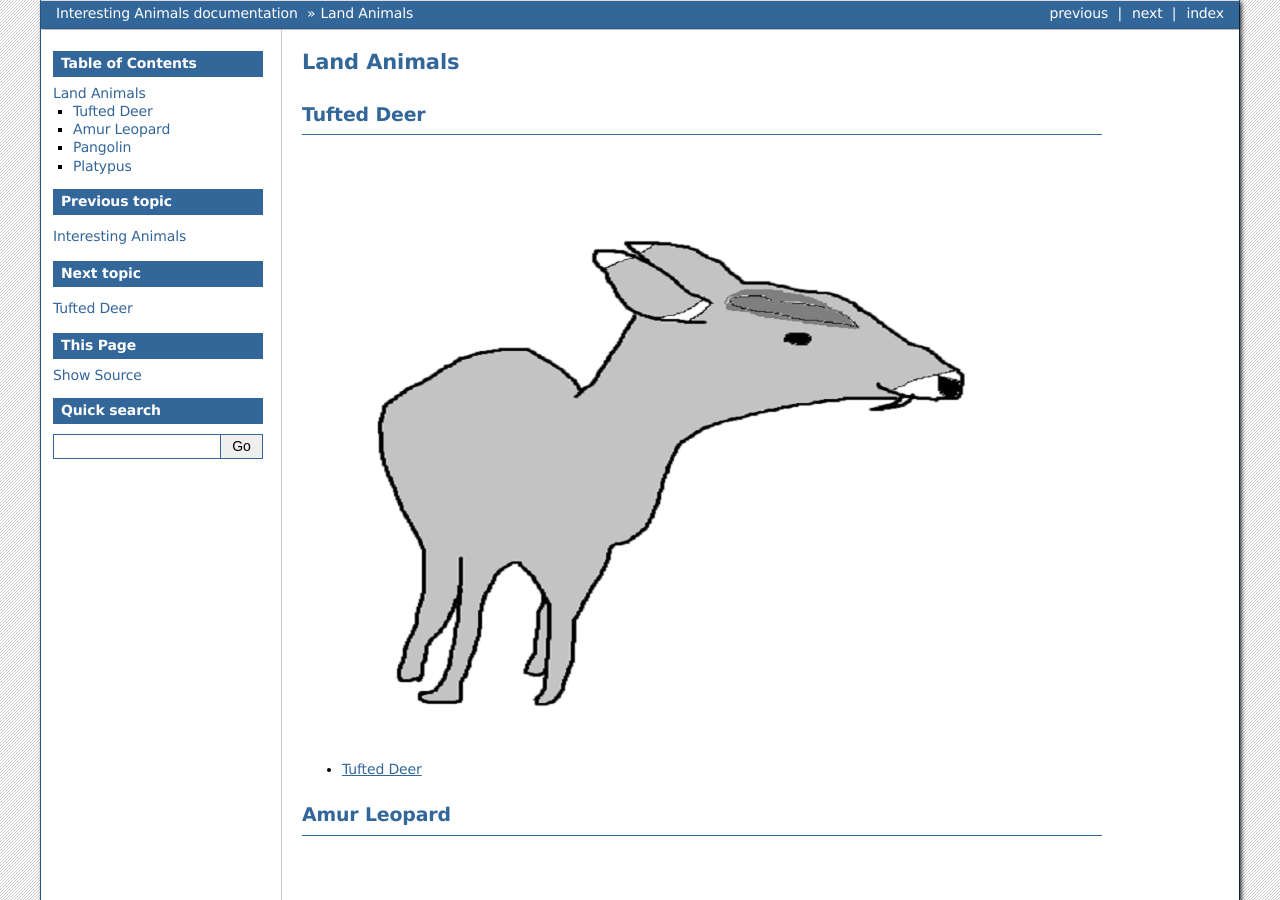
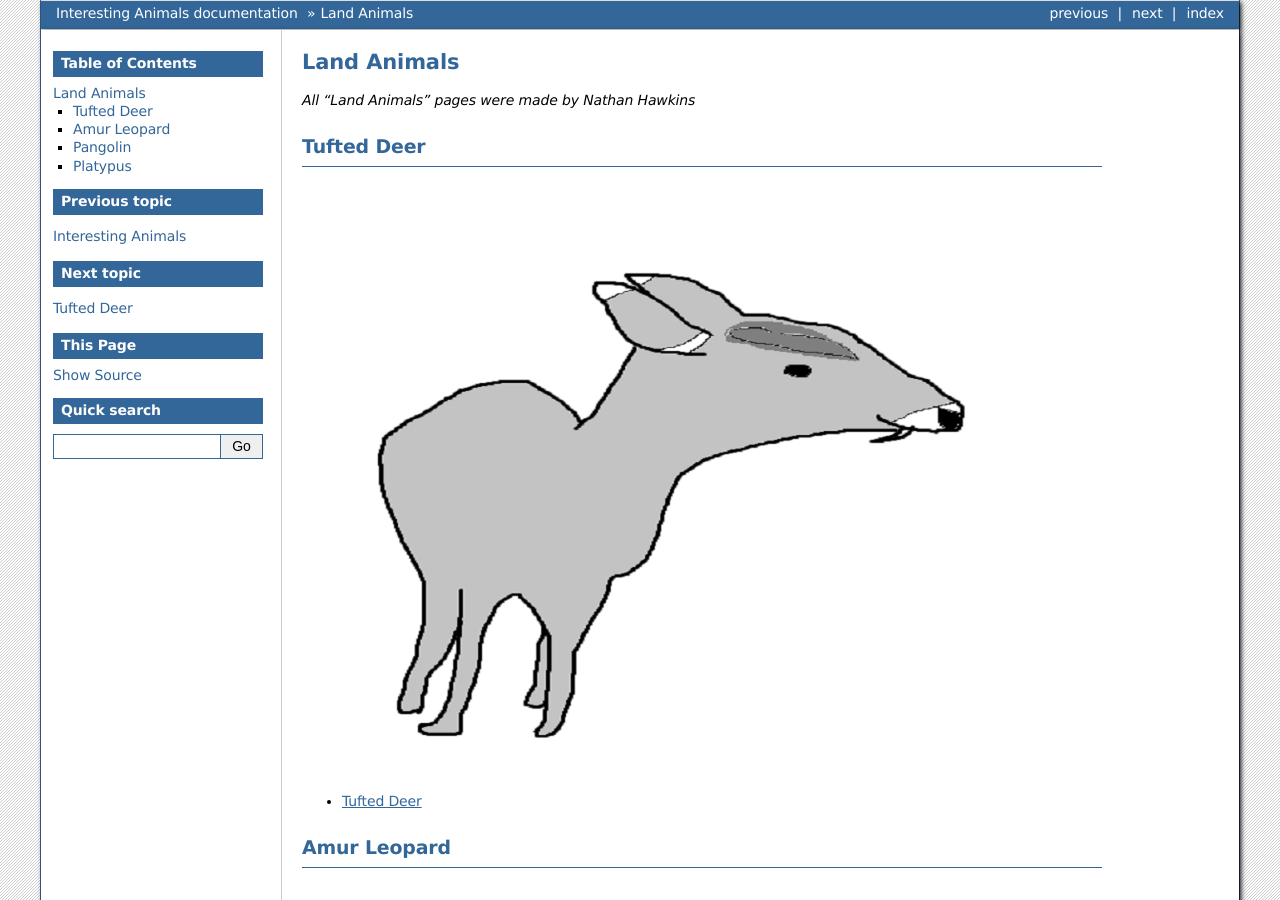
Before and after one commit to tbottenfield/interesting_animals, a Sphinx documentation site: the page built from source/land_animals/land_animals.rst, in a window 1280 px wide and 900 px high. Built offline with Sphinx 7.4.7, drawn with Linux system fonts in a browser that asks for light colours.

Commit message:
Added comment to show ownership of land animals pages

```diff
--- a/source/land_animals/land_animals.rst
+++ b/source/land_animals/land_animals.rst
@@ -1,5 +1,9 @@
+.. All land animal pages are Nathan Hawkins'
+
 Land Animals
 ============
+
+*All "Land Animals" pages were made by Nathan Hawkins*
 
 Tufted Deer
 -----------
```
